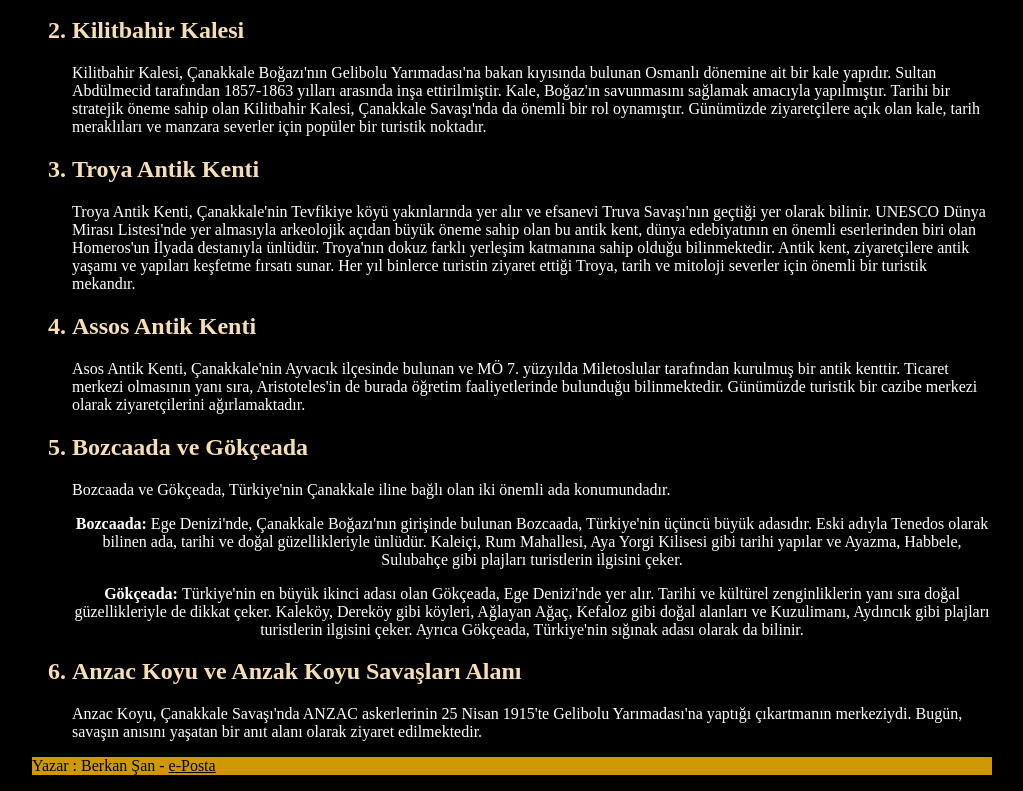
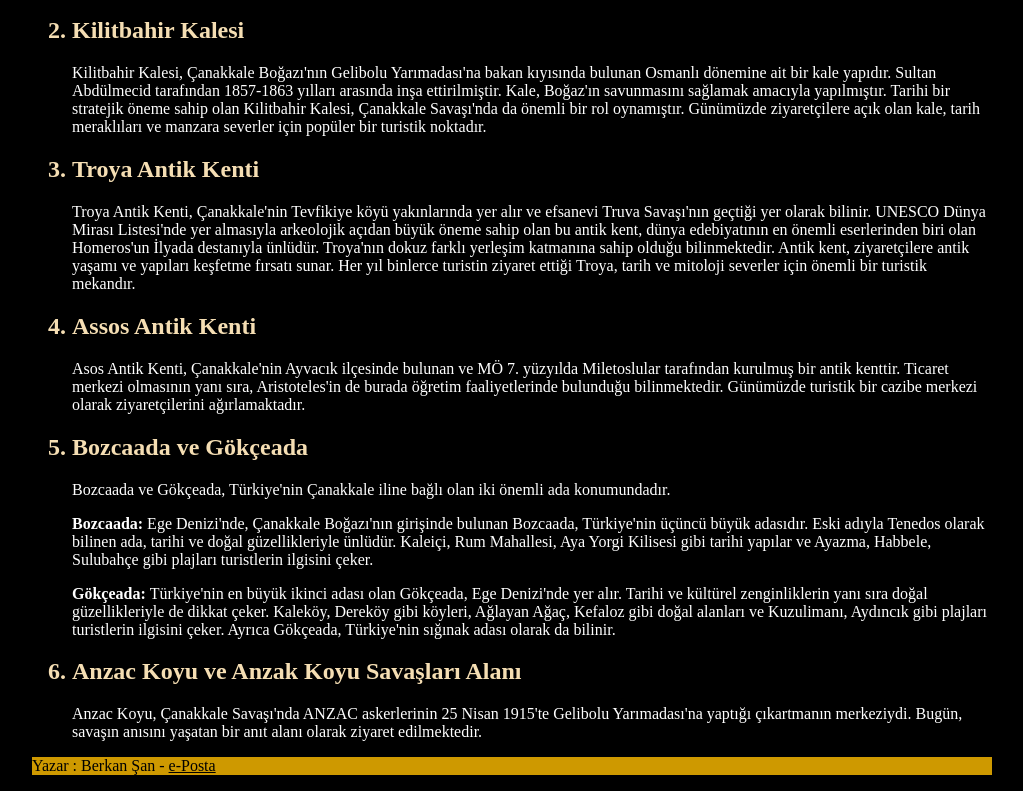
Before and after one commit to berkansann/gezi.pusulasi.com, a plain HTML site: page Çanakkale Geziilecek Yerler.html in a window 1280 px wide. Shown: the part 864-1655 px from the top of the page, without its empty margins (128-1151 px from the left). Drawn offline with Linux system fonts and the light colour scheme.

Commit message:
Update Çanakkale Geziilecek Yerler.html

```diff
--- a/Çanakkale Geziilecek Yerler.html
+++ b/Çanakkale Geziilecek Yerler.html
@@ -47,9 +47,9 @@ body {
         <h2><li>Bozcaada ve Gökçeada</li></h2>
         <p>Bozcaada ve Gökçeada, Türkiye'nin Çanakkale iline bağlı olan iki önemli ada konumundadır.</p>
         <p></p>
-        <b>Bozcaada: </b>Ege Denizi'nde, Çanakkale Boğazı'nın girişinde bulunan Bozcaada, Türkiye'nin üçüncü büyük adasıdır. Eski adıyla Tenedos olarak bilinen ada, tarihi ve doğal güzellikleriyle ünlüdür. Kaleiçi, Rum Mahallesi, Aya Yorgi Kilisesi gibi tarihi yapılar ve Ayazma, Habbele, Sulubahçe gibi plajları turistlerin ilgisini çeker.<br>
+        <p><b>Bozcaada: </b>Ege Denizi'nde, Çanakkale Boğazı'nın girişinde bulunan Bozcaada, Türkiye'nin üçüncü büyük adasıdır. Eski adıyla Tenedos olarak bilinen ada, tarihi ve doğal güzellikleriyle ünlüdür. Kaleiçi, Rum Mahallesi, Aya Yorgi Kilisesi gibi tarihi yapılar ve Ayazma, Habbele, Sulubahçe gibi plajları turistlerin ilgisini çeker.<br></p>
         <p></p>
-        <b>Gökçeada: </b>Türkiye'nin en büyük ikinci adası olan Gökçeada, Ege Denizi'nde yer alır. Tarihi ve kültürel zenginliklerin yanı sıra doğal güzellikleriyle de dikkat çeker. Kaleköy, Dereköy gibi köyleri, Ağlayan Ağaç, Kefaloz gibi doğal alanları ve Kuzulimanı, Aydıncık gibi plajları turistlerin ilgisini çeker. Ayrıca Gökçeada, Türkiye'nin sığınak adası olarak da bilinir.</p>
+        <p><b>Gökçeada: </b>Türkiye'nin en büyük ikinci adası olan Gökçeada, Ege Denizi'nde yer alır. Tarihi ve kültürel zenginliklerin yanı sıra doğal güzellikleriyle de dikkat çeker. Kaleköy, Dereköy gibi köyleri, Ağlayan Ağaç, Kefaloz gibi doğal alanları ve Kuzulimanı, Aydıncık gibi plajları turistlerin ilgisini çeker. Ayrıca Gökçeada, Türkiye'nin sığınak adası olarak da bilinir.</p>
         <h2><li>Anzac Koyu ve Anzak Koyu Savaşları Alanı</li></h2>
         <p>Anzac Koyu, Çanakkale Savaşı'nda ANZAC askerlerinin 25 Nisan 1915'te Gelibolu Yarımadası'na yaptığı çıkartmanın merkeziydi. Bugün, savaşın anısını yaşatan bir anıt alanı olarak ziyaret edilmektedir.</p>
 
```
